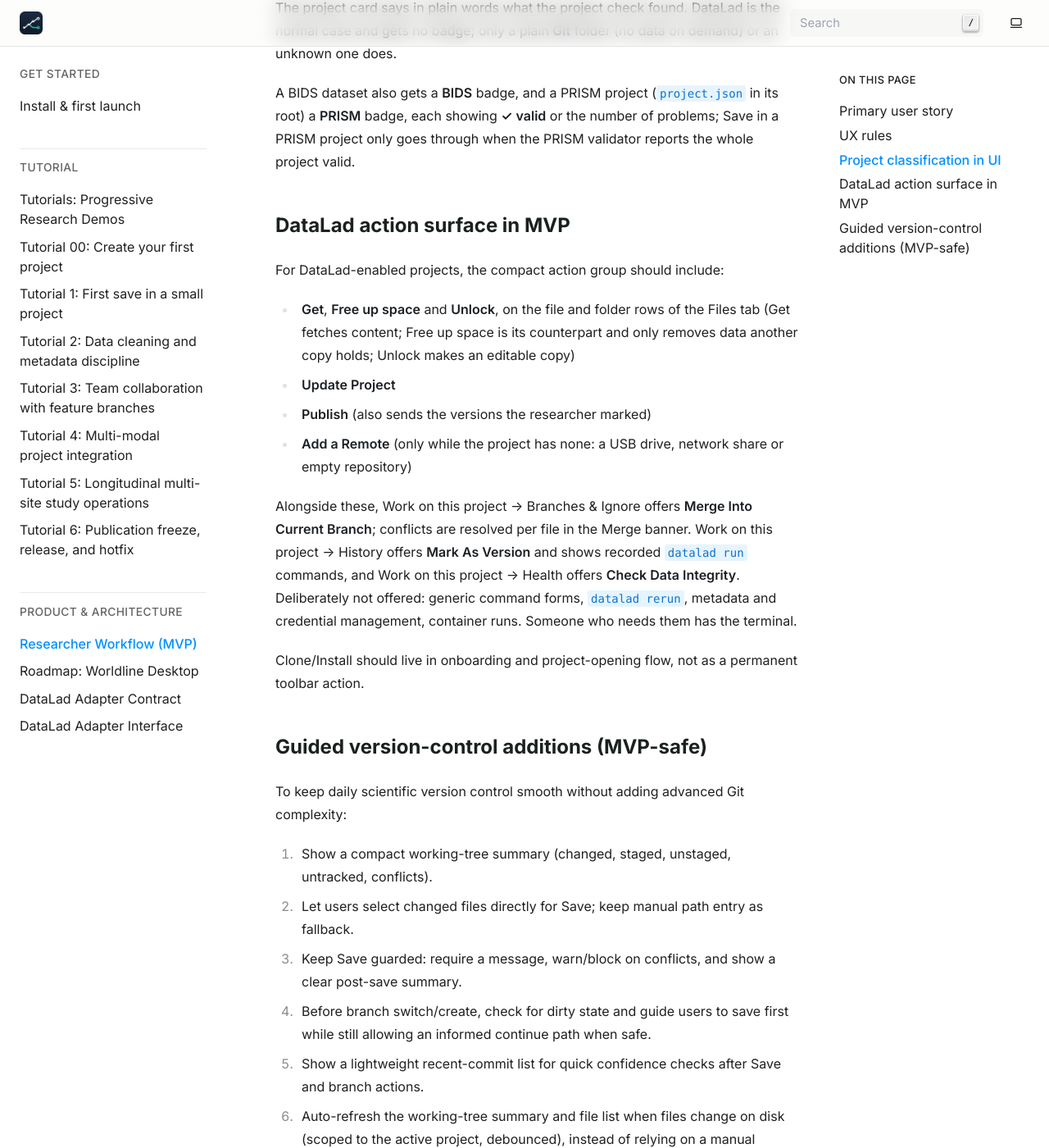
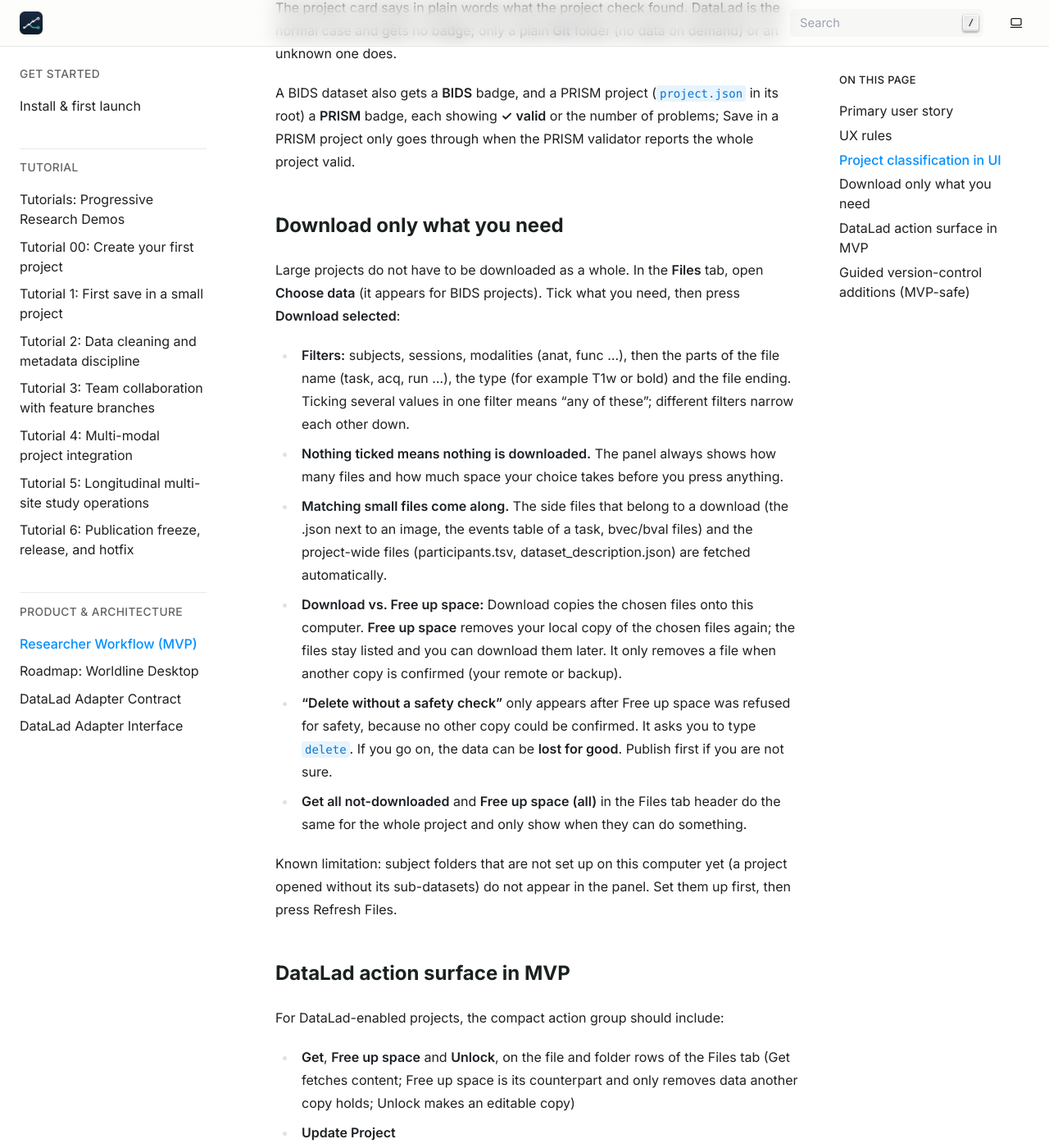
Before and after one commit to MRI-Lab-Graz/DataLad-desktop, a Sphinx documentation site: the page built from docs/product/researcher-workflow.md, in a window 1280 px wide and 1400 px high, scrolled down 1033 px. Shown: the whole window at 82% size. Built offline with Sphinx 7.4.7, drawn with Linux system fonts in a browser that asks for light colours.

Commit message:
docs: download only what you need
Co-Authored-By: Claude Sonnet 5.5 <noreply@anthropic.com>

```diff
--- a/docs/product/researcher-workflow.md
+++ b/docs/product/researcher-workflow.md
@@ -20,6 +20,19 @@ A researcher opens Worldline Desktop and selects one of their projects. They rev
 The project card says in plain words what the project check found. DataLad is the normal case and gets no badge; only a plain **Git** folder (no data on demand) or an unknown one does.
 
 A BIDS dataset also gets a **BIDS** badge, and a PRISM project (`project.json` in its root) a **PRISM** badge, each showing **✓ valid** or the number of problems; Save in a PRISM project only goes through when the PRISM validator reports the whole project valid.
+
+## Download only what you need
+
+Large projects do not have to be downloaded as a whole. In the **Files** tab, open **Choose data** (it appears for BIDS projects). Tick what you need, then press **Download selected**:
+
+- **Filters:** subjects, sessions, modalities (anat, func ...), then the parts of the file name (task, acq, run ...), the type (for example T1w or bold) and the file ending. Ticking several values in one filter means "any of these"; different filters narrow each other down.
+- **Nothing ticked means nothing is downloaded.** The panel always shows how many files and how much space your choice takes before you press anything.
+- **Matching small files come along.** The side files that belong to a download (the .json next to an image, the events table of a task, bvec/bval files) and the project-wide files (participants.tsv, dataset_description.json) are fetched automatically.
+- **Download vs. Free up space:** Download copies the chosen files onto this computer. **Free up space** removes your local copy of the chosen files again; the files stay listed and you can download them later. It only removes a file when another copy is confirmed (your remote or backup).
+- **"Delete without a safety check"** only appears after Free up space was refused for safety, because no other copy could be confirmed. It asks you to type `delete`. If you go on, the data can be **lost for good**. Publish first if you are not sure.
+- **Get all not-downloaded** and **Free up space (all)** in the Files tab header do the same for the whole project and only show when they can do something.
+
+Known limitation: subject folders that are not set up on this computer yet (a project opened without its sub-datasets) do not appear in the panel. Set them up first, then press Refresh Files.
 
 ## DataLad action surface in MVP
 
```
Also changed, not shown: README.md (+3 -1 lines).
